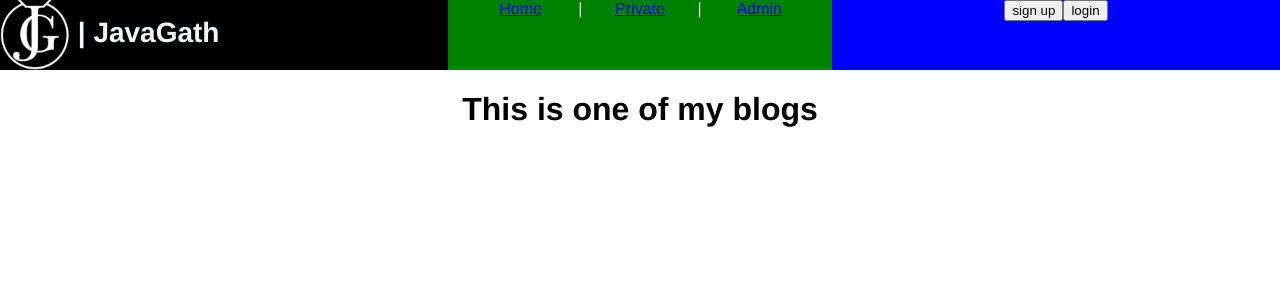
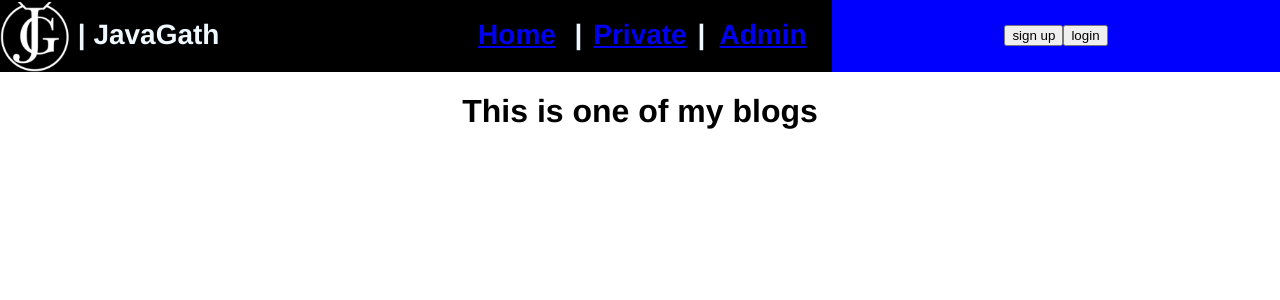
Before and after one commit to JavaGath/blog-web, a Vue app: page / in a window 1280 px wide. Shown: the top 300 px of the page. Built offline with nearby package versions, Linux system fonts and the light colour scheme.

Commit message:
unify header text fonts and positioning

```diff
--- a/src/assets/main.css
+++ b/src/assets/main.css
@@ -16,13 +16,17 @@ header {
     color: aliceblue;
     overflow: auto;
     display: flex;
+    line-height: 70px;
 }
 
-header p {
-    margin: 0
+header p, header a {
+    margin: 0;
+    font-size: 28px;
+    font-weight: bold;
 }
 
 nav {
     display: inline-flex;
-    justify-content: center
+    justify-content: center;
+    text-align: center;
 }
--- a/src/components/HeaderComponent.vue
+++ b/src/components/HeaderComponent.vue
@@ -1,7 +1,7 @@
 <template>
   <header>
     <HeaderLogo class="width-35 left-align"></HeaderLogo>
-    <NavBar class="background-dev-green width-30"></NavBar>
+    <NavBar class="width-30"></NavBar>
     <HeaderSocial class="background-dev-blue width-35"></HeaderSocial>
   </header>
 </template>
--- a/src/components/HeaderLogo.vue
+++ b/src/components/HeaderLogo.vue
@@ -1,6 +1,6 @@
 <template>
   <div>
-    <p class="page-name">
+    <p>
       <img class="logo" alt="JavaGath logo" src="../assets/logo.png" />
       | JavaGath
     </p>
@@ -9,9 +9,4 @@
 
 <script setup lang="ts"></script>
 
-<style scoped>
-.page-name {
-  font-size: 28px;
-  font-weight: bold;
-}
-</style>
+<style scoped></style>
```
